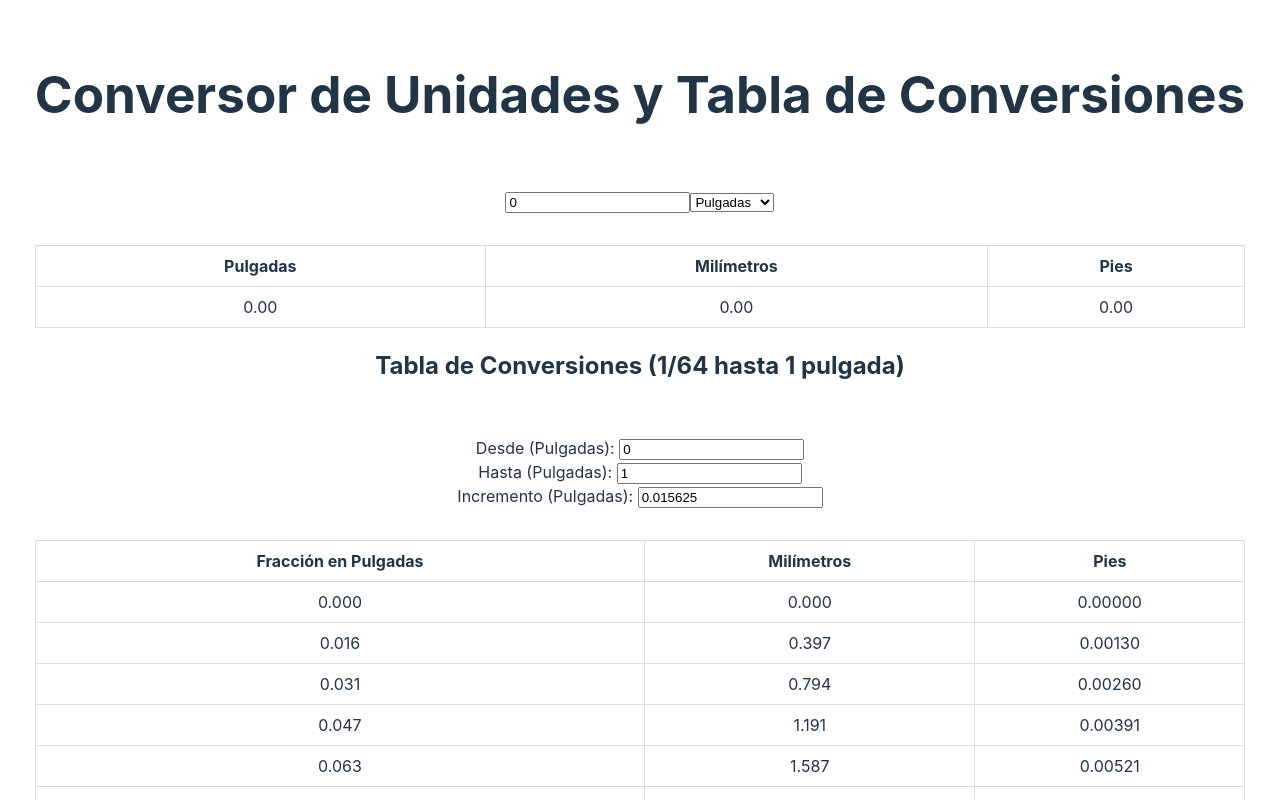
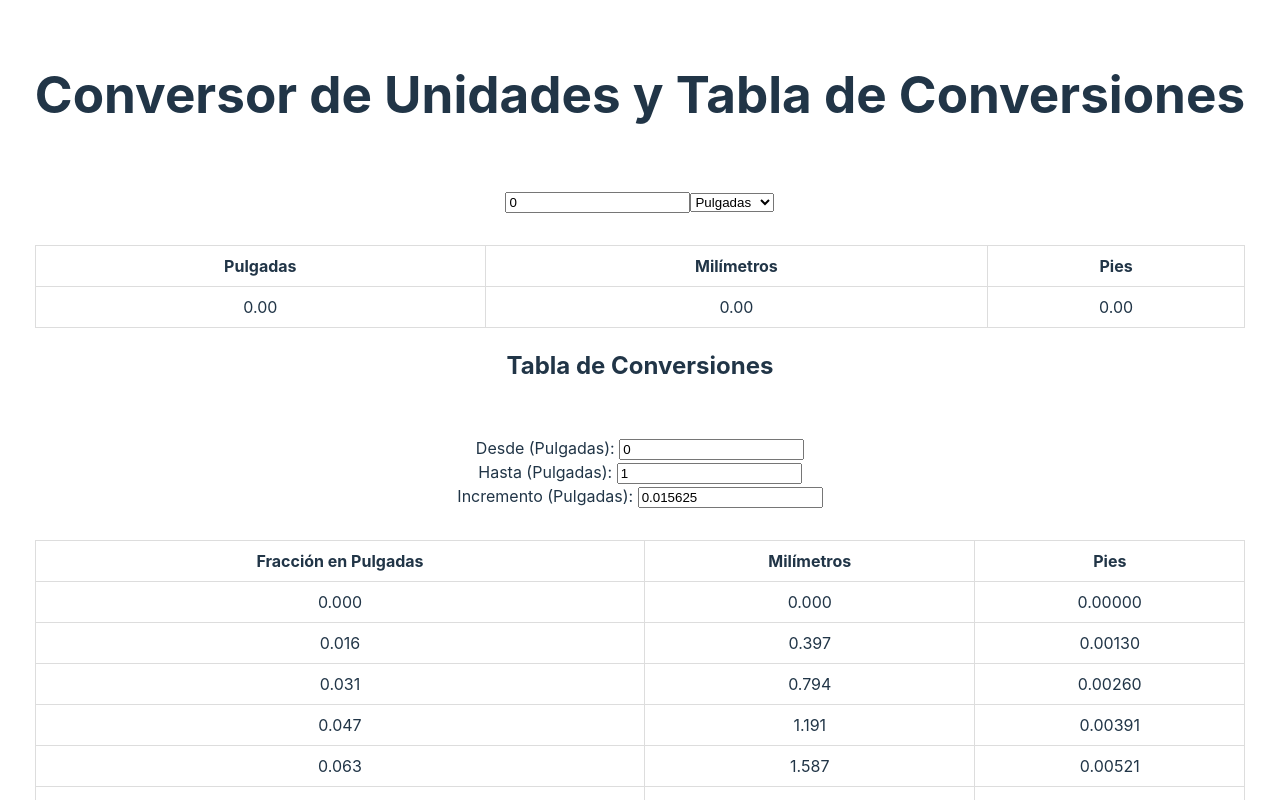
Before and after one commit to Programer-001/Tabla_conversora, a React (Vite) app: page / in a window 1280 px wide. Shown: the top 800 px of the page. Built offline with nearby package versions, Linux system fonts and the light colour scheme.

Commit message:
Iniciamos_tabla_7

```diff
--- a/src/App.tsx
+++ b/src/App.tsx
@@ -110,7 +110,7 @@ function App() {
       </table>
 
       {/* Tabla dinámica de conversiones (1/64 de pulgada a 1) */}
-      <h2>Tabla de Conversiones (1/64 hasta 1 pulgada)</h2>
+      <h2>Tabla de Conversiones</h2>
       <div className="card">
         <div>
           <label htmlFor="start">Desde (Pulgadas): </label>
```
